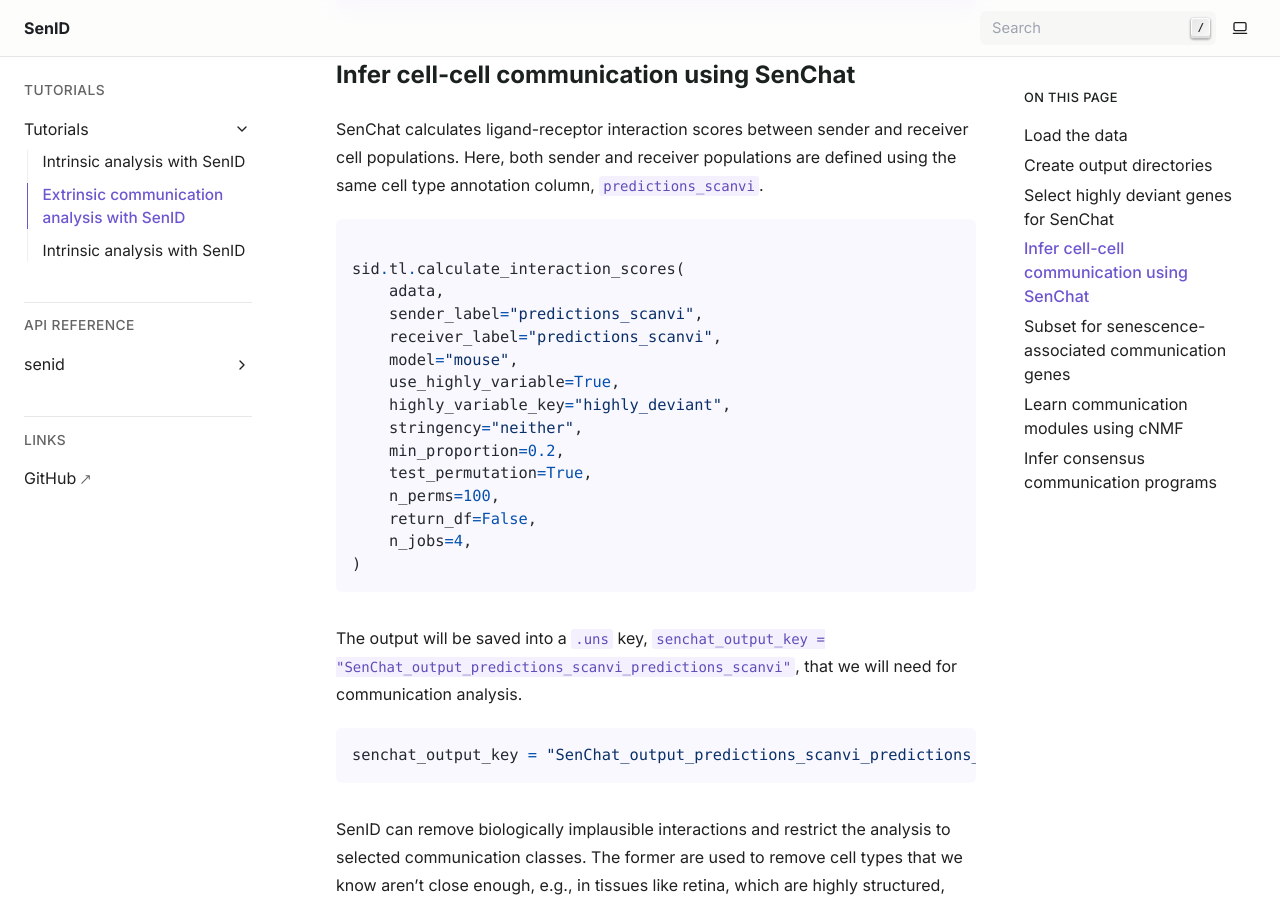
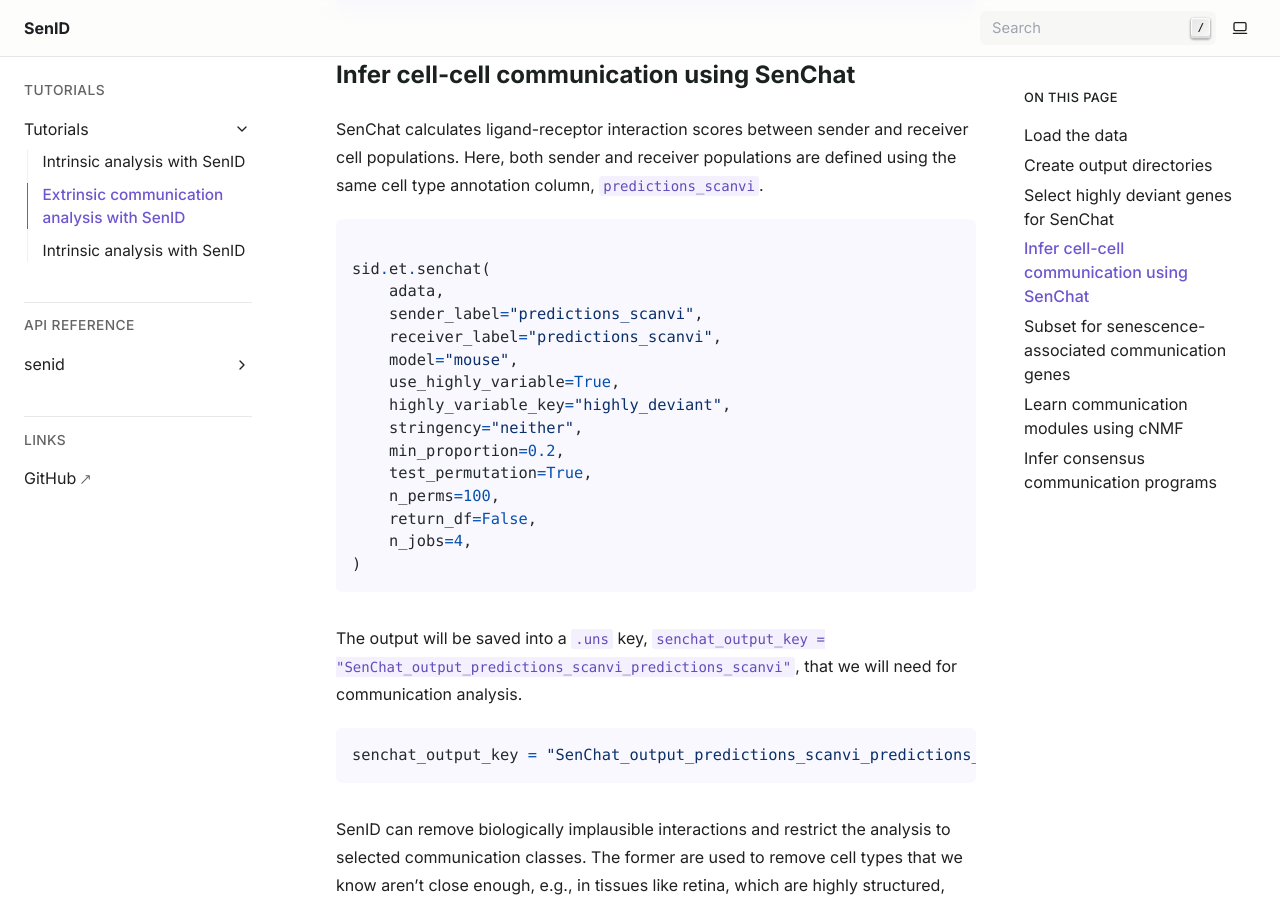
Before and after one commit to axelalmet/SenID, a Sphinx documentation site: the page built from docs/tutorials/extrinsic_analysis.md, in a window 1280 px wide and 900 px high, scrolled down 1455 px. Built offline with Sphinx 7.4.7, drawn with Linux system fonts in a browser that asks for light colours; pages that are not in the unit, such as notebooks, are missing from menus.

Commit message:
Fixing tutorial.

````diff
--- a/docs/tutorials/extrinsic_analysis.md
+++ b/docs/tutorials/extrinsic_analysis.md
@@ -44,7 +44,7 @@ SenChat calculates ligand-receptor interaction scores between sender and receive
 
 ```python
 
-sid.tl.calculate_interaction_scores(
+sid.et.senchat(
     adata,
     sender_label="predictions_scanvi",
     receiver_label="predictions_scanvi",
````
